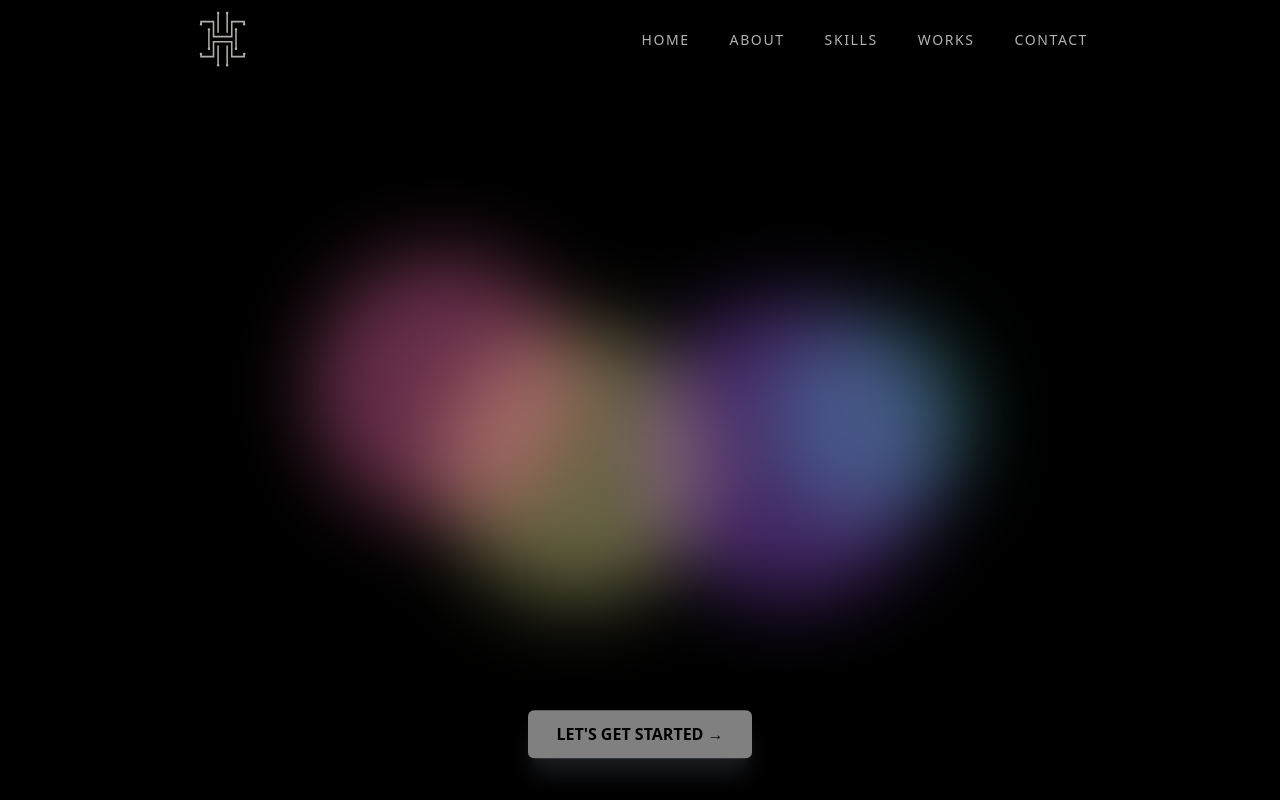
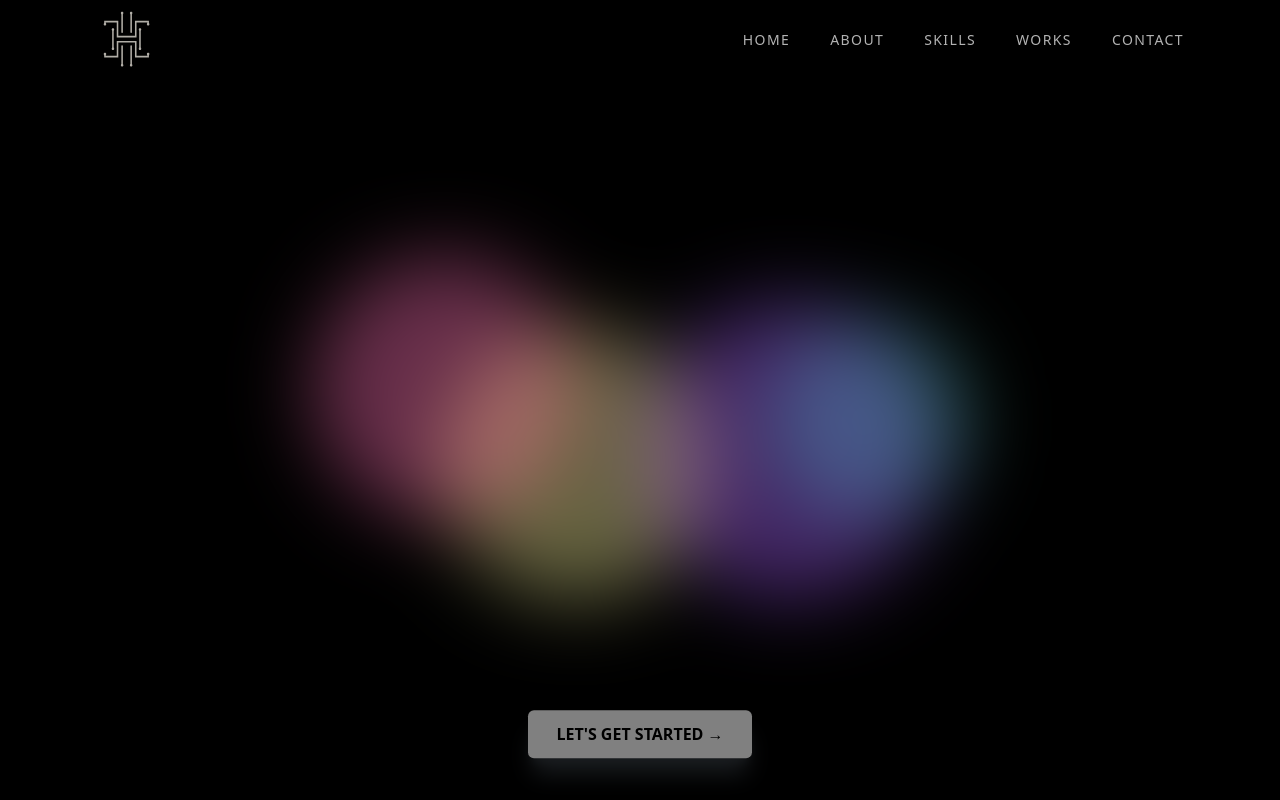
Before and after one commit to just4heshan/web_dev-portfolio, a Next.js app: page / in a window 1280 px wide. Built offline with nearby package versions, Linux system fonts and the light colour scheme.

Commit message:
Hamburger Menu set up

```diff
--- a/components/Hero/Hero.jsx
+++ b/components/Hero/Hero.jsx
@@ -4,11 +4,11 @@ import React from "react";
 
 const Hero = () => {
   return (
-    <div className="relative snap-start w-full h-full m-0 p-0 flex justify-center items-center overflow-x-hidden">
+    <div id="home" className="relative snap-start w-full h-full m-0 p-0 flex justify-center items-center z-10">
 
       {/* Background Animation */}
 
-      <div className="absolute w-screen h-full flex items-center justify-center blur-2xl z-0">
+      <div className="absolute w-screen h-full flex items-center justify-center blur-2xl z-0 overflow-hidden">
         <div className="absolute top-[50vh] left-[50vw] w-[200px] h-[200px] bg-[#A85CF9] rounded-full mix-blend-multiply opacity-40 animate-blob animation-delay-2000"></div>
         <div className="absolute top-[40vh] right-[60vw] w-[200px] h-[200px] bg-[#FF6FB5] rounded-full mix-blend-multiply opacity-40 animate-blob animation-delay-4000"></div>
         <div className="absolute top-[50vh] right-[50vw] w-[200px] h-[200px] bg-[#FCF69C] rounded-full mix-blend-multiply opacity-40 animate-blob"></div>
@@ -36,7 +36,7 @@ const Hero = () => {
         </p>
       </div> */}
 
-      <button className="w-50 h-12 mb-10 text-center flex items-center self-end animate-bounce bg-white text-black opacity-50  hover:shadow-gray-500/100 hover:opacity-70 transition duration-300">
+      <button className="w-50 h-12 mb-10 self-end animate-bounce opacity-50  hover:shadow-gray-500/100 hover:opacity-70 transition duration-300">
         <span>Let's get started &rarr;</span>
       </button>
     </div>
--- a/components/Navbar/Navbar.jsx
+++ b/components/Navbar/Navbar.jsx
@@ -1,17 +1,27 @@
-import React from "react";
+import React, {useState} from "react";
 import Lottie from "react-lottie-player";
 import Link from "next/link";
 
-import {HiOutlineMenu} from 'react-icons/hi'
+import { HiOutlineMenu } from "react-icons/hi";
+import { GrClose } from "react-icons/gr";
+import { AiFillGithub, AiFillLinkedin, AiFillInstagram } from "react-icons/ai";
+import { FaFacebook } from "react-icons/fa";
 
 import animateLogo from "../../public/assets/Logo/logoJSON.json";
 
 const Navbar = () => {
+  const [isMenuDisplay, setIsMenuDisplay] = useState(false);
+
+  const handleMenu = () => {
+    setIsMenuDisplay(!isMenuDisplay);
+  }
+
   return (
-<div>
-<div className="fixed w-full h-20 shadow-xl z-[100]">
-      <nav className=" w-full h-full flex justify-between items-center px-12 md:px-48 2xl:px-96.
-       py-4 2xl:px-15 bg-gradient-to-r from-black/10 to-black/10">
+    <div className="fixed w-full h-20 shadow-xl z-50">
+      <nav
+        className=" w-full h-full flex justify-between items-center px-3 md:px-24 2xl:px-96.
+       py-6 2xl:px-15 bg-gradient-to-r from-black/10 to-black/10"
+      >
         <Lottie
           loop
           animationData={animateLogo}
@@ -20,30 +30,95 @@ const Navbar = () => {
           style={{ width: 60, height: 60 }}
           className="cursor-pointer opacity-70 hover:opacity-100 transition-all duration-300]"
         />
-        <ul className="hidden md:flex justify-center items-center  tracking-widest z-50">
-          <Link exact href="/">
-            <li className="ml-10 py-1 text-sm uppercase opacity-70 hover:border-b hover:opacity-100 transition-all duration-300">Home</li>
+        <ul className="hidden md:flex justify-center items-center text-sm tracking-widest opacity-70">
+          <Link exact href="/#home">
+            <li className="ml-10 py-1 uppercase hover:border-b hover:opacity-100 transition-all duration-300">
+              Home
+            </li>
           </Link>
           <Link href="/#about">
-            <li className="ml-10 py-1 text-sm uppercase opacity-70 hover:border-b hover:opacity-100 transition-all duration-300">About</li>
+            <li className="ml-10 py-1 uppercase hover:border-b hover:opacity-100 transition-all duration-300">
+              About
+            </li>
           </Link>
           <Link href="/#skills">
-            <li className="ml-10 py-1 text-sm uppercase opacity-70 hover:border-b hover:opacity-100 transition-all duration-300">Skills</li>
+            <li className="ml-10 py-1 uppercase hover:border-b hover:opacity-100 transition-all duration-300">
+              Skills
+            </li>
           </Link>
           <Link href="/#works">
-            <li className="ml-10 py-1 text-sm uppercase opacity-70 hover:border-b hover:opacity-100 transition-all duration-300">Works</li>
+            <li className="ml-10 py-1 uppercase hover:border-b hover:opacity-100 transition-all duration-300">
+              Works
+            </li>
           </Link>
           <Link href="/#contact">
-            <li className="ml-10 py-1 text-sm uppercase opacity-70 hover:border-b hover:opacity-100 transition-all duration-300">Contact</li>
+            <li className="ml-10 py-1 uppercase hover:border-b hover:opacity-100 transition-all duration-300">
+              Contact
+            </li>
           </Link>
         </ul>
         <div className="flex md:hidden">
-          <HiOutlineMenu size={25} />
+          <HiOutlineMenu size={40} className="opacity-70 cursor-pointer" onClick={handleMenu} />
         </div>
       </nav>
+      <div className={isMenuDisplay ? "fixed md:hidden left-0 top-0 w-full h-screen bg-white/30 z-50 trasnsition-all duration-500" : "trasnsition-all duration-500"}>
+        <div className={isMenuDisplay ? "fixed right-0 top-0 w-[80%] sm:w-[60%] h-screen bg-slate-50 p-5 ease-in duration-500 delay-150 z-50" : "fixed right-[-100%] top-0 w-[80%] sm:w-[60%] h-screen bg-slate-50 p-5 ease-in duration-500 z-50"}>
+          <div className="flex justify-between items-center">
+            <Lottie
+              loop
+              animationData={animateLogo}
+              play
+              direction={-1}
+              style={{
+                width: 60,
+                height: 60,
+                backgroundColor: "#000000",
+                borderRadius: "5px",
+              }}
+              className="cursor-pointer opacity-70 hover:opacity-100 transition-all duration-300]"
+            />
+            <div className="cursor-pointer rounded-full shadow-lg shadow-gray-400 p-3">
+              <GrClose onClick={handleMenu}/>
+            </div>
+          </div>
+          <div className="w-full h-full flex flex-col justify-start pt-40 text-black text-center tracking-widest opacity-60">
+            {/* <h3 className="mb-10 font-medium">HOME</h3>
+            <h3 className="mb-10 font-medium">ABOUT</h3>
+            <h3 className="mb-10 font-medium">SKILLS</h3>
+            <h3 className="mb-10 font-medium">WORKS</h3>
+            <h3 className="mb-10 font-medium">CONTACT</h3> */}
+
+            <ul className="uppercase text-2xl font-medium mb-40">
+              <Link href="/#home">
+                <li className="m-10 hover:opacity-100">Home</li>
+              </Link>
+              <Link href="/#about">
+                <li className="m-10 hover:opacity-100">About</li>
+              </Link>
+              <Link href="/#skills">
+                <li className="m-10 hover:opacity-100">Skills</li>
+              </Link>
+              <Link href="/#works">
+                <li className="m-10 hover:opacity-100">Works</li>
+              </Link>
+              <Link href="/#contact">
+                <li className="m-10 hover:opacity-100">Contact</li>
+              </Link>
+            </ul>
+
+            <div>
+              <h4 className="flex self-start uppercase pl-5">Let's Connect</h4>
+            <div className="w-full h-full pt-2 flex justify-around items-center">
+            <AiFillGithub size={40} className="cursor-pointer"/>
+            <AiFillLinkedin size={40} className="cursor-pointer"/>
+            <AiFillInstagram size={40} className="cursor-pointer"/>
+            <FaFacebook size={40} className="cursor-pointer"/>
+          </div>
+            </div>
+          </div>
+        </div>
+      </div>
     </div>
-    <div className=" fixed left-0 top-0 w-full h-screen bg-black/10"></div>
-</div>
   );
 };
 
--- a/pages/index.js
+++ b/pages/index.js
@@ -12,8 +12,8 @@ export default function Home() {
         <link rel="icon" href="/favicon.ico" />
       </Head>
       <Navbar />
-      <div className='snap-y snap-mandatory h-[100vh] w-screen overflow-scroll'>
-        <Hero/>
+      <div className='snap-y snap-mandatory h-[100vh] w-screen overflow-y-scroll'>
+        <Hero />
         <div id='about' className='snap-start bg-black-200 w-screen h-full flex items-center justify-center text-8xl'>1</div>
         <div id='skills' className='snap-start bg-black-200 w-screen h-full flex items-center justify-center text-8xl'>2</div>
         <div id='works' className='snap-start bg-black-200 w-screen h-full flex items-center justify-center text-8xl'>3</div>
--- a/styles/globals.css
+++ b/styles/globals.css
@@ -9,7 +9,7 @@
   }
 
   h1, h2, h3, h4, h5, h6 {
-    @apply font-bold
+    @apply font-light
   }
 
   h1 {
@@ -20,13 +20,29 @@
     @apply text-3xl sm:text-4xl
   }
 
+  h3 {
+    @apply text-2xl sm:text-3xl
+  }
+
+  h4 {
+    @apply text-xl sm:text-2xl
+  }
+
+  h5 {
+    @apply text-lg sm:text-xl
+  }
+
+  h6 {
+    @apply text-sm sm:text-lg
+  }
+
   li {
     @apply list-none cursor-pointer
   }
 
 
   button {
-    @apply z-50 shadow-xl shadow-[#343a40] rounded-md uppercase text-white font-semibold px-7 py-4 border-0
+    @apply flex items-center shadow-xl shadow-[#343a40] rounded-md uppercase bg-white text-black text-center font-semibold px-7 py-4 border-0
   }
 
 }
--- a/tailwind.config.js
+++ b/tailwind.config.js
@@ -30,4 +30,8 @@ module.exports = {
   plugins: [
     require('tailwind-scrollbar-hide')
   ],
+  variants: {
+    textColor: ['responsive', 'hover', 'focus', 'group-hover'],
+     },
+
 }
```
